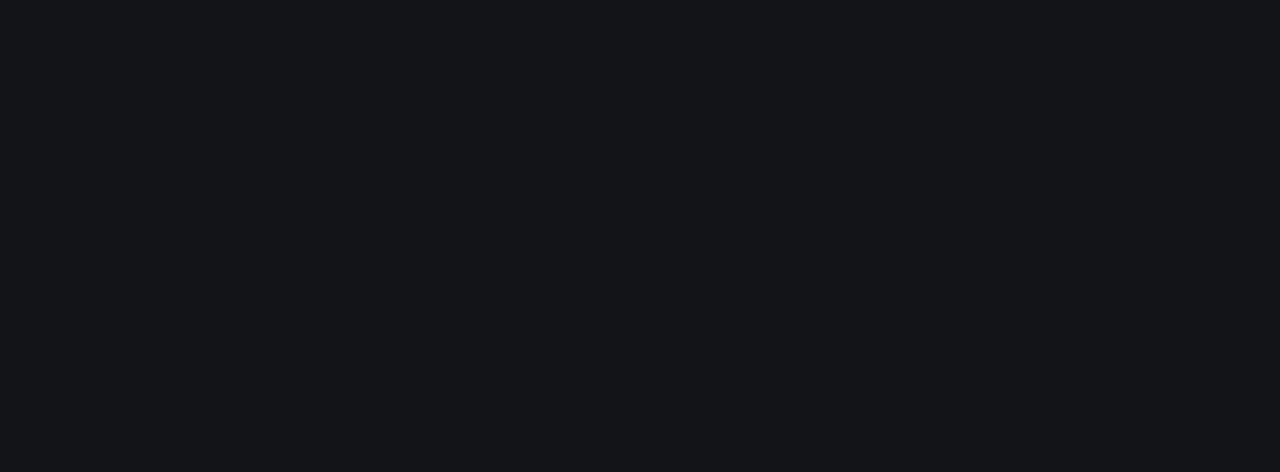
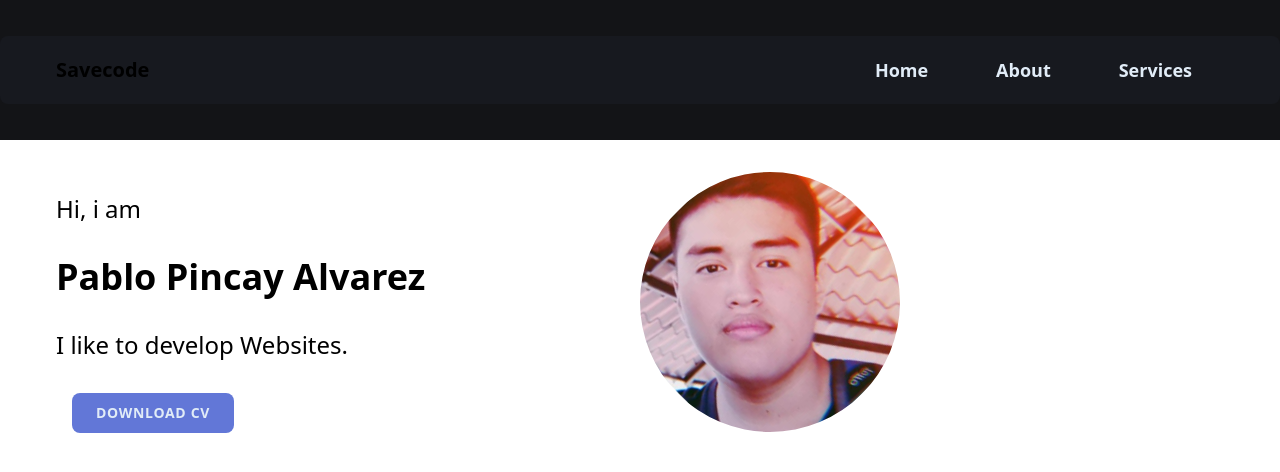
Before and after one commit to Savecoders/MyPortfolio, a Next.js app: page / in a window 1280 px wide. Shown: the top 472 px of the page. Built offline with nearby package versions, Linux system fonts and the light colour scheme.

Commit message:
init hero and navbar

```diff
--- /dev/null
+++ b/src/components/Hero.tsx
@@ -0,0 +1,37 @@
+import Image from 'next/image'
+import React from 'react'
+import profile from '../../public/img/profile.jpg'
+const Hero = () => {
+  return (
+    <div className='container px-14 py-8 mx-auto'>
+
+      <div className="items-center lg:flex">
+        <div className="w-full lg:w-1/2">
+          <div className="lg:max-w-lg">
+            <h2 className="mt-4 mb-8 font-light text-1xl dark:text-primary lg:text-2xl ">Hi, i am</h2>
+            <h1 className="mt-4 mb-8 font-bold text-1xl dark:text-title_sec lg:text-4xl ">Pablo Pincay Alvarez</h1>
+            <h2 className="mt-4 mb-8 font-normal text-1xl dark:text-primary lg:text-2xl ">I like to develop Websites.</h2>
+            <div className="flex flex-col mt-8 space-y-3 lg:space-y-0 lg:flex-row">
+              <button className="w-full px-6 py-2.5 text-sm tracking-wider font-bold bg-blue text-title uppercase transition-colors duration-300 transform bg-blue-600 rounded-lg lg:w-auto lg:mx-4 hover:bg-blue-500 focus:outline-none focus:bg-blue-500">
+                Download CV
+              </button>
+            </div>
+          </div>
+        </div>
+
+        <div className="hidden md:block items-center justify-center w-full mt-6 lg:mt-0 lg:w-1/2">
+          <Image
+            className='rounded-full -rotate-45'
+            alt="Mountains"
+            src={profile}
+            layout="intrinsic"
+            width={260}
+            height={260} />
+        </div>
+
+      </div>
+    </div>
+  )
+}
+
+export default Hero
--- a/src/components/Navbar.tsx
+++ b/src/components/Navbar.tsx
@@ -1,8 +1,28 @@
 import React from 'react'
+
 const Navbar = () => {
   return (
-    <div className='bg-bg p-6'>
-    </div>
+    <nav className=" bg-bg py-9">
+      <div className="container flex items-center justify-between px-14 py-3 mx-auto bg-sec rounded-lg">
+        <div>
+          <a className="text-xl font-semibold dark:text-title_sec lg:text-1xl hover:text-gray-700 dark:hover:text-gray-300" href="#">Savecode</a>
+        </div>
+        <div className="hidden w-full md:block md:w-auto">
+          <ul className="flex flex-col p-2 md:flex-row md:space-x-8 md:mt-0 md:text-sm md:font-medium md:border-0 md:bg-white dark:bg-gray-800 md:dark:bg-gray-900 dark:border-gray-700">
+            <li className='pr-6 pl-3'>
+              <a href="#" className=" font-semibold text-title text-lg block md:bg-transparent md:text-blue-700 md:p-0 dark:text-white">Home</a>
+            </li>
+            <li className='pr-6 pl-3'>
+              <a href="#" className=" font-semibold text-title text-lg block hover:bg-gray-100 md:hover:bg-transparent md:border-0 md:hover:text-blue-700 md:p-0 dark:text-gray-400 md:dark:hover:text-white dark:hover:bg-gray-700 dark:hover:text-white md:dark:hover:bg-transparent">About</a>
+            </li>
+            <li className='pr-6 pl-3'>
+              <a href="#" className=" font-semibold text-title text-lg block hover:bg-gray-100 md:hover:bg-transparent md:border-0 md:hover:text-blue-700 md:p-0 dark:text-gray-400 md:dark:hover:text-white dark:hover:bg-gray-700 dark:hover:text-white md:dark:hover:bg-transparent">Services</a>
+            </li>
+          </ul>
+        </div>
+      </div>
+    </nav>
+
   )
 }
 
--- a/src/pages/index.tsx
+++ b/src/pages/index.tsx
@@ -1,17 +1,15 @@
 import type { NextPage } from "next";
-import Head from "next/head";
+import Hero from "../components/Hero";
 import Navbar from "../components/Navbar";
 
 const Home: NextPage = () => {
   return (
-    <div className="h-screen bg-bg">
-      <Head>
-        <title>Create T3 App</title>
-        <meta name="description" content="Generated by create-t3-app" />
-        <link rel="icon" href="/favicon.ico" />
-      </Head>
-      <Navbar />
-    </div>
+    <>
+      <header className="bg-white dark:bg-bg">
+        <Navbar />
+        <Hero />
+      </header>
+    </>
   );
 };
 
```
Also changed, not shown: public/img/profile.jpg (renamed from public/img/profile.png), 1 other file (tests, documents, lock files or other folders).
